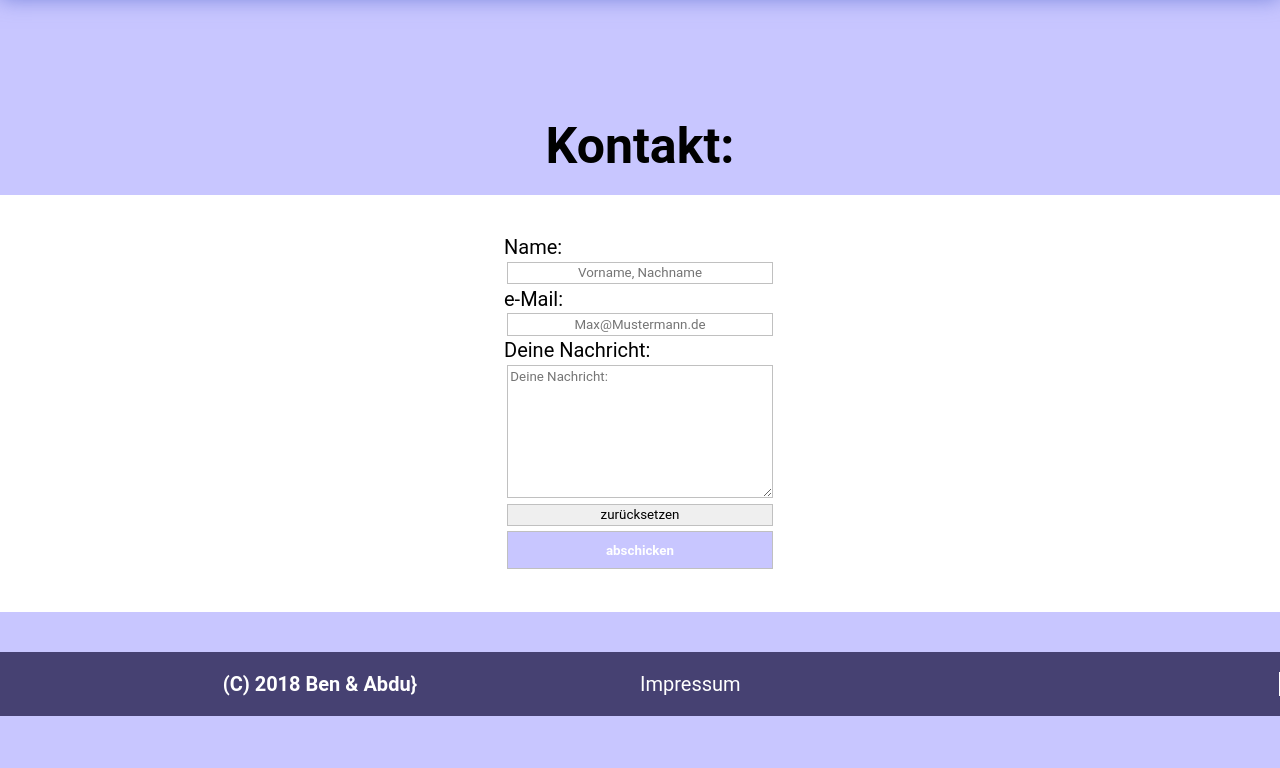
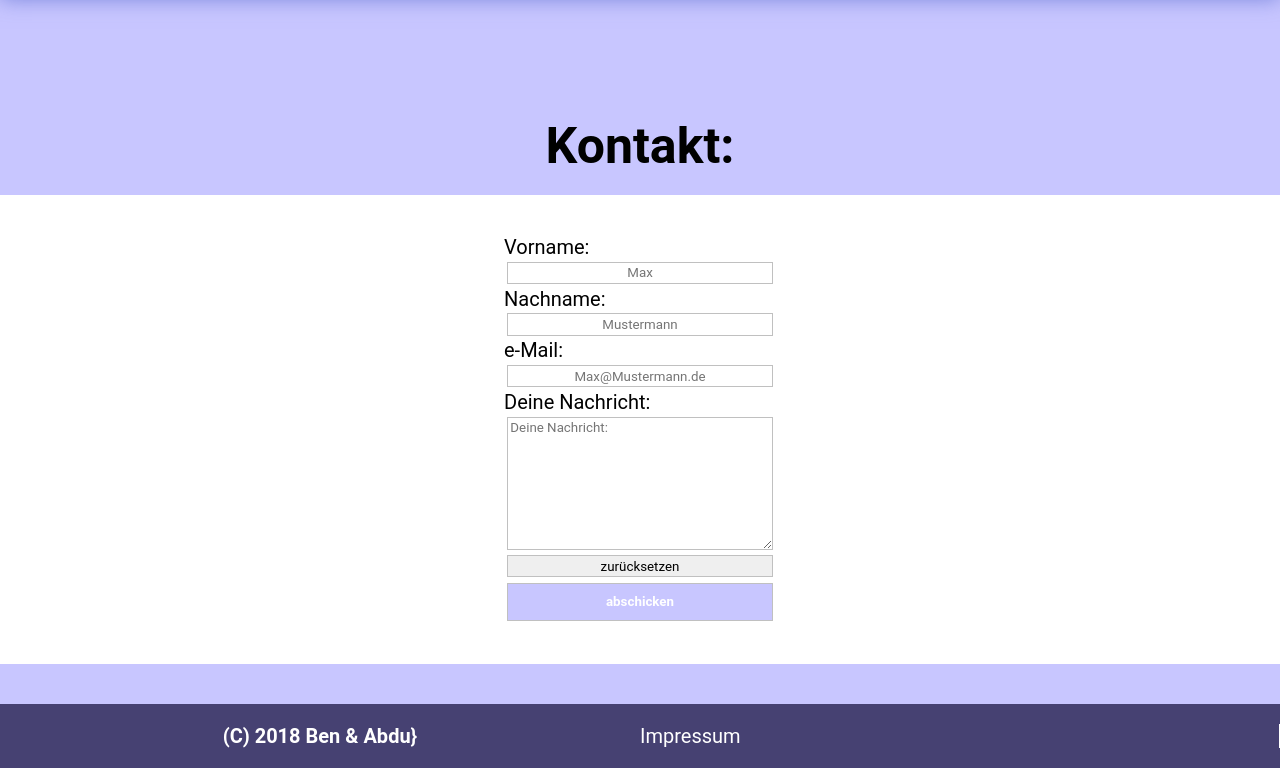
Before and after one commit to S0566950/food-blog, a plain HTML site: page aboutUs.html in a window 1280 px wide. Shown: the part 1169-1937 px from the top of the page. Before the commit the page ends 1885 px from the top, so only its background shows below. Drawn offline with Linux system fonts and the light colour scheme.

Commit message:
splitted name into firstName and lastName

```diff
--- a/aboutUs.html
+++ b/aboutUs.html
@@ -54,11 +54,12 @@
         </div>
         <h3>Kontakt:</h3>
         <form>
-            <label for="c1">Name: </label>
-            <input type="text" placeholder="Vorname, Nachname" id="c1">
-
-            <label for="c2">e-Mail: </label>
-            <input type="email" placeholder="Max@Mustermann.de" id="c2">
+            <label for="firstNAme">Vorname: </label>
+            <input type="text" placeholder="Max" id="firstName">
+            <label for="lastName">Nachname: </label>
+            <input type="text" placeholder="Mustermann" id="lastName">
+            <label for="email">e-Mail: </label>
+            <input type="email" placeholder="Max@Mustermann.de" id="email">
 
             <label for="c3">Deine Nachricht: </label>
 
```
